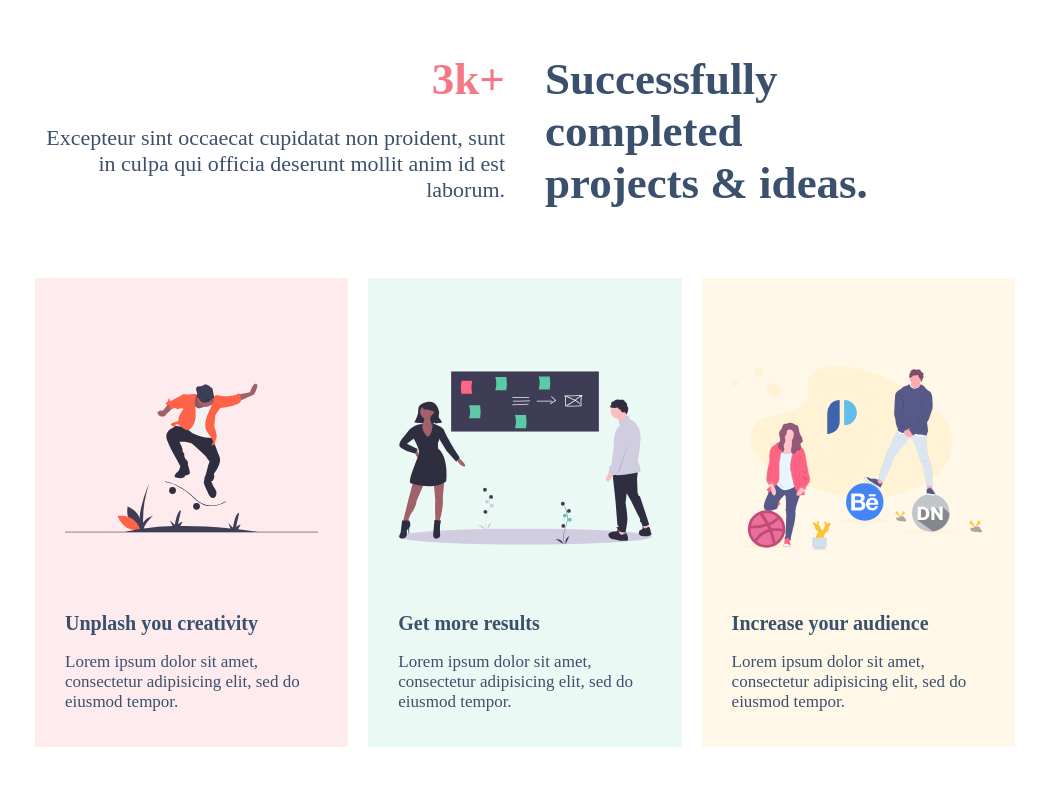
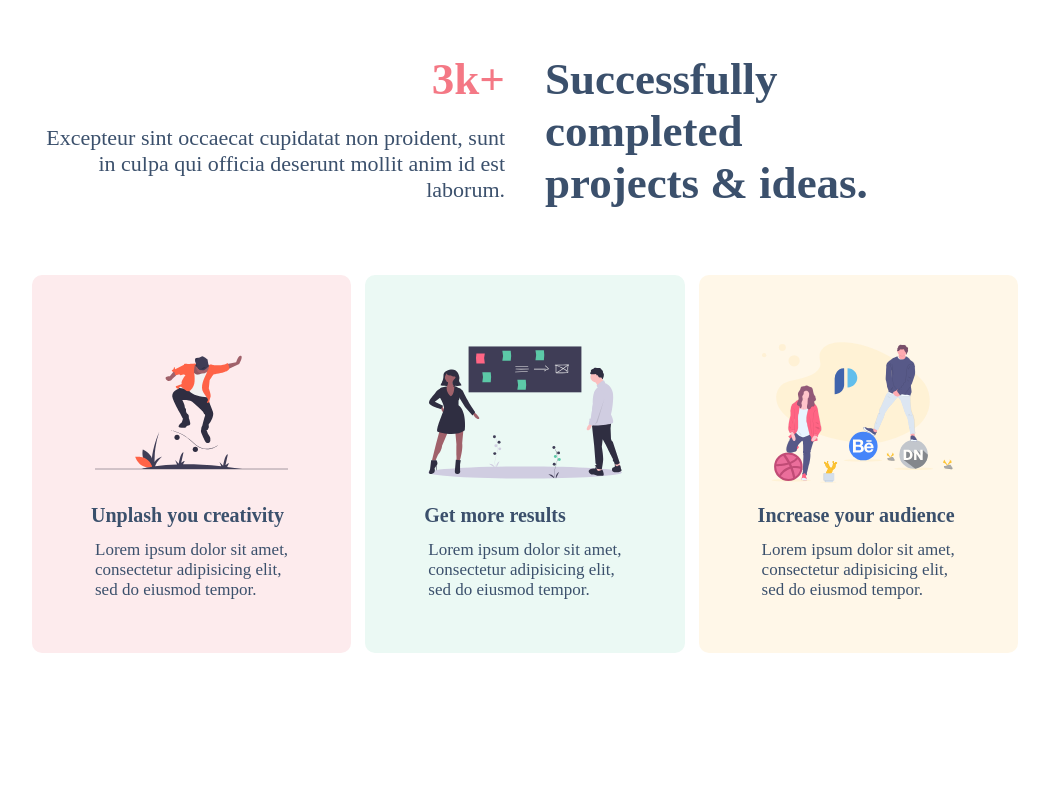
Before and after one commit to nazmulpranto/assignment-2, a plain HTML site: page index.html in a window 1280 px wide. Shown: the part 823-1608 px from the top of the page, without its empty margins (115-1164 px from the left). After the commit the page ends 1523 px from the top, so only its background shows below. Drawn offline with Linux system fonts and the light colour scheme.

Commit message:
Update style.css

```diff
--- a/css/style.css
+++ b/css/style.css
@@ -65,7 +65,7 @@ section{
     color: #3b506c;
 }
 .about{
-	padding: 10px 0;
+
 }
 .about img{
 
@@ -141,7 +141,7 @@ section{
     color: #3b506c;
 }
 .about{
-
+	padding: 10px 0;
 }
 .about img{
 	display: block;
@@ -173,28 +173,30 @@ section{
 .text-right{
 	text-align:right;
 }
-.blog-section{padding-bottom: 50px;}
+.blog-section{padding-bottom: 40px;/*! border-radius: 107px; */}
 .col-4{
 	width: 33.33%;
 	float: left;
-	padding: 10px;
+	padding: 7px;
 	box-sizing: border-box;
 }
 .blog{
 	background-color: #FDEBED;
-	padding: 30px;
+	padding: 63px;
+	border-radius: 10px;
 }
 .blog img{
     width: 100%;
-    height: 300px;
+    height: 149px;
 }
 .blog h3{
     font-size: 20px;
-    margin: 0;
+    margin: -4px;
     color: #3B506C;
+    padding-top: 17px;
 }
 .blog p{
-    margin-bottom: 5px;
+    margin-bottom: -10px;
     color: #3B506C;
     font-size: 17px;
 }
```
